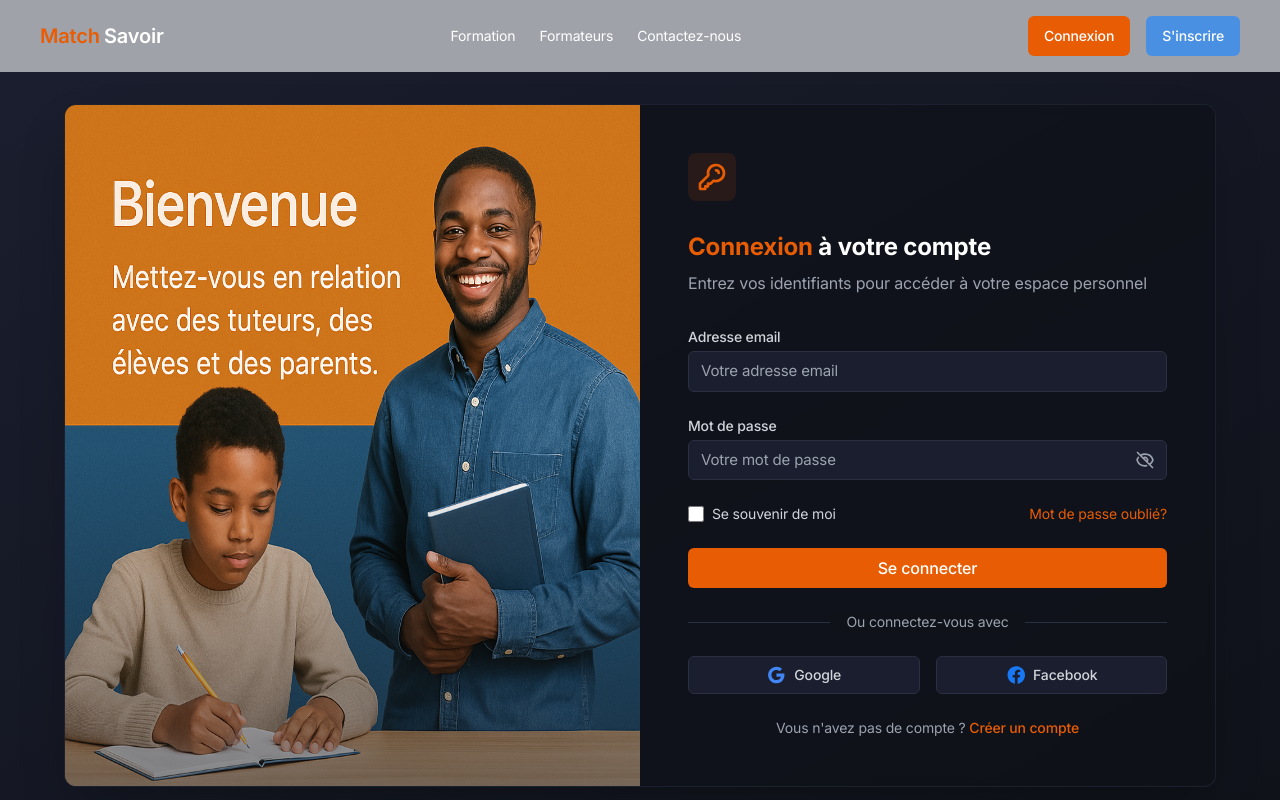
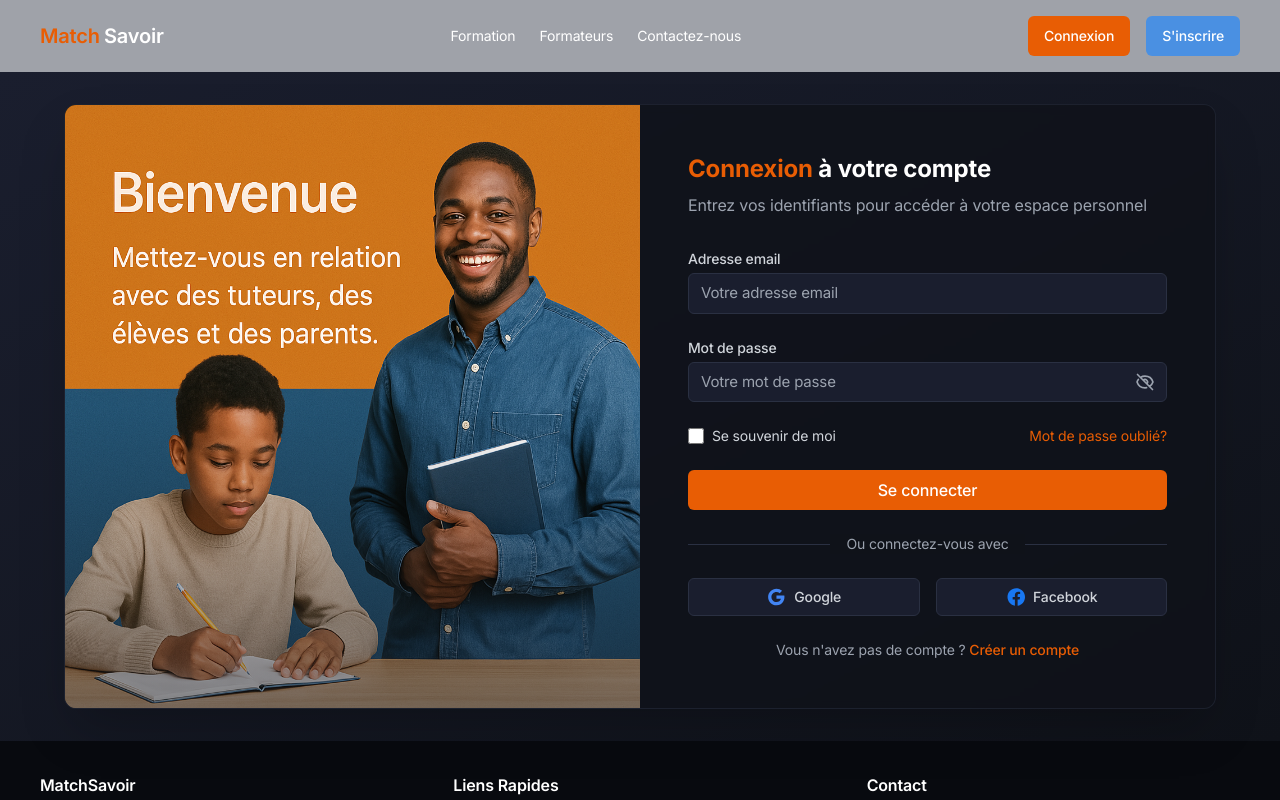
Before and after one commit to Jeanos2004/matchsavoir-frontend, a Next.js app: page /connexion in a window 1280 px wide. Shown: the top 800 px of the page. Built offline with nearby package versions, Linux system fonts and the light colour scheme; no server answers.

Commit message:
Juste un commit quoi !

```diff
--- a/src/app/(auth)/connexion/page.tsx
+++ b/src/app/(auth)/connexion/page.tsx
@@ -27,11 +27,6 @@ export default function ConnexionPage() {
           {/* Colonne de droite - Formulaire */}
           <div className="md:w-1/2 p-8 md:p-12 relative z-10">
             <div className="text-center md:text-left mb-8 space-y-2">
-              <div className="inline-block p-2 bg-secondary/10 rounded-lg mb-4">
-                <svg className="w-8 h-8 text-secondary" viewBox="0 0 24 24" fill="none" stroke="currentColor" strokeWidth="2">
-                  <path strokeLinecap="round" strokeLinejoin="round" d="M15 7a2 2 0 012 2m4 0a6 6 0 01-7.743 5.743L11 17H9v2H7v2H4a1 1 0 01-1-1v-2.586a1 1 0 01.293-.707l5.964-5.964A6 6 0 1121 9z" />
-                </svg>
-              </div>
               <h2 className="text-2xl font-bold text-white">
                 <span className="text-secondary">Connexion</span> à votre compte
               </h2>
```
